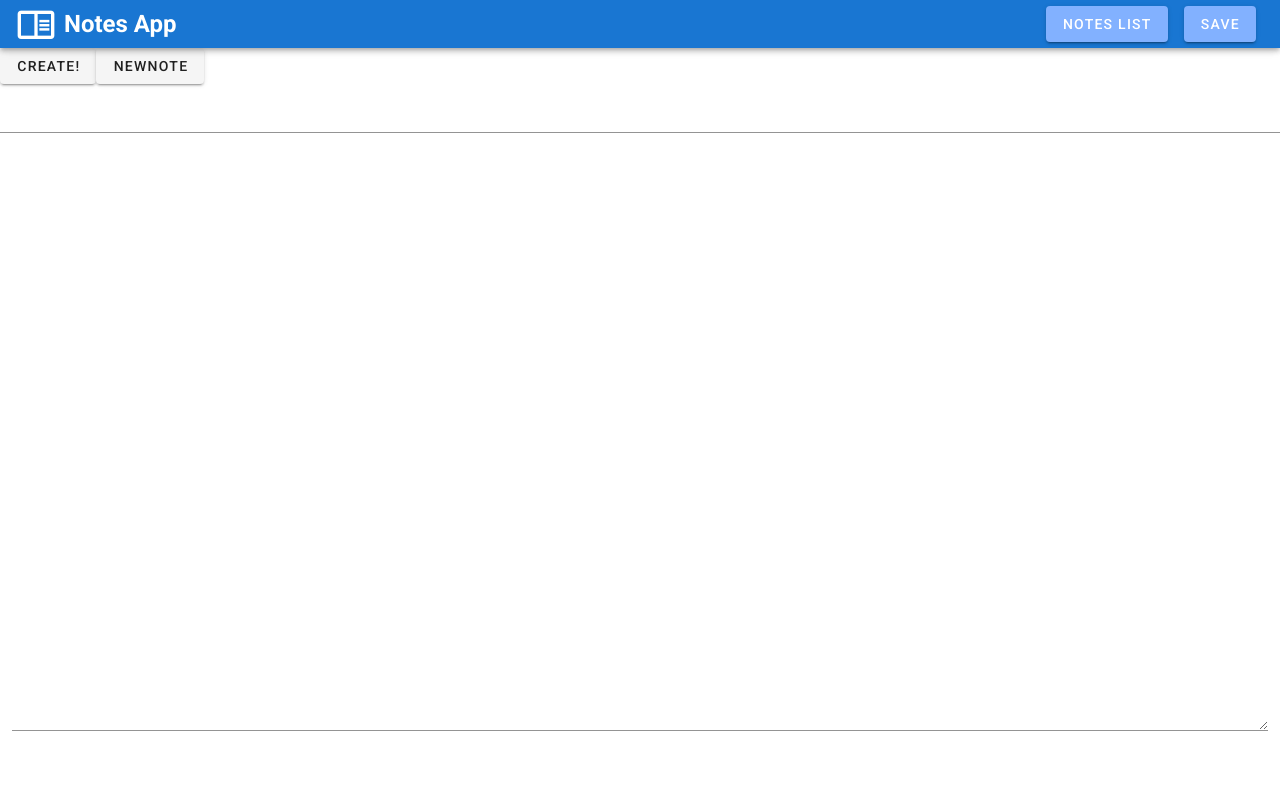
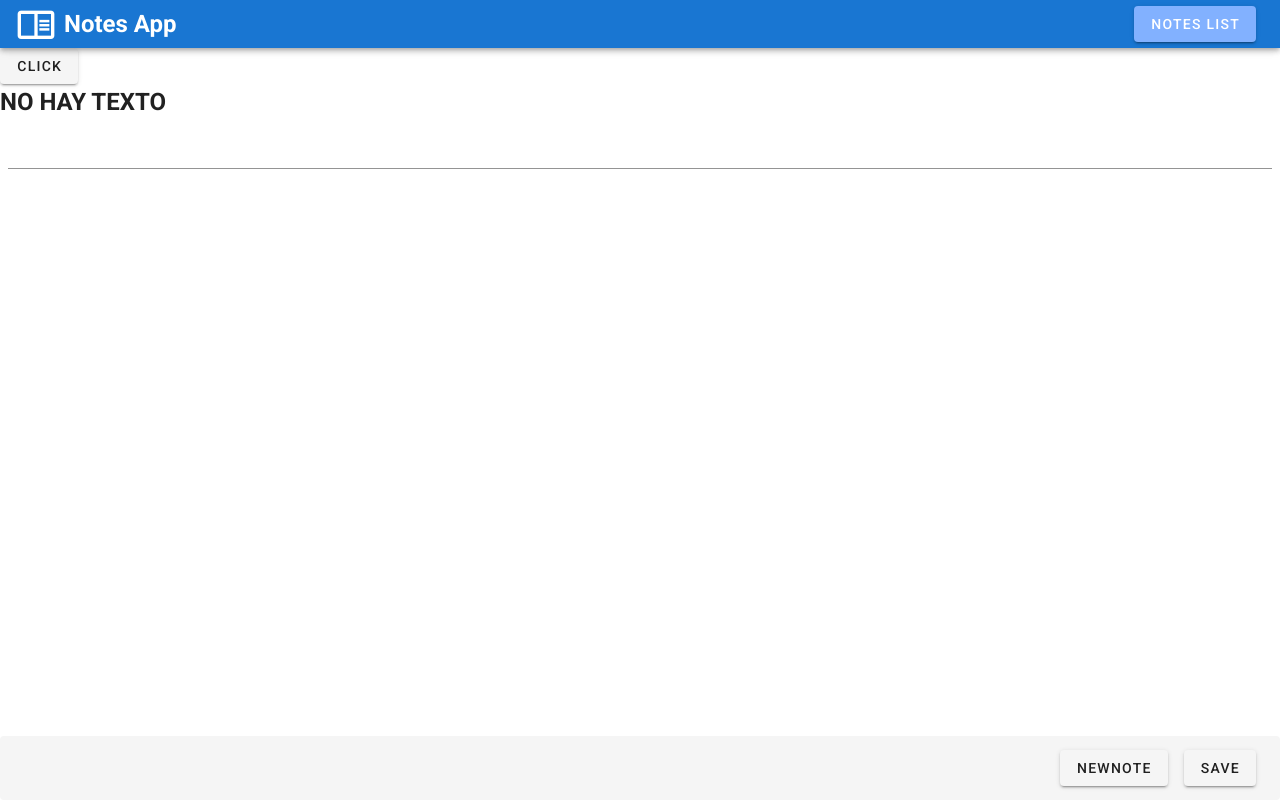
Before and after one commit to CamiloCaceres/NotesApp, a Vue app: page / in a window 1280 px wide. Built offline with nearby package versions, Linux system fonts and the light colour scheme; what vuefire would draw is missing.

Commit message:
backbone done

```diff
--- a/src/App.vue
+++ b/src/App.vue
@@ -7,18 +7,14 @@
       </div>
 
       <v-spacer> </v-spacer>
-      <div v-show="editor">
-        <v-btn class="ma-2" color="accent" v-on:click="editor = !editor">
+        <v-btn v-show="editor" class="ma-2" color="accent" v-on:click="editor = !editor">
           Notes List
         </v-btn>
-        <v-btn class="ma-2" color="accent"> Save </v-btn>
-      </div>
+      <v-btn v-show="!editor" v-on:click="editor = !editor" class="ma-2" color="accent"> Editor </v-btn>
     </v-app-bar>
 
     <v-main>
-      <h1 v-if="currentNoteId">
-        EL ID ES: {{ currentNoteId }} {{ currentNote }}
-      </h1>
+
 
       <transition>
         <div v-show="editor">
@@ -32,6 +28,7 @@
       <transition>
         <div v-show="!editor">
           <NoteList
+          @deleteNote="deleteNote($event)"
             @openEditor="editor = $event"
             @updateCurrentNote="setCurrentNote($event)"
             :notes="notes"
@@ -60,12 +57,22 @@ export default {
     editor: true,
     notes: [],
     currentNoteId: "",
-    currentNote: {},
+    currentNote: {
+
+    },
 
     //
   }),
 
   methods: {
+    deleteNote: function(id){
+      db.collection("Notes").doc(id).delete().then(() => {
+    console.log("Document successfully deleted!");
+}).catch((error) => {
+    console.error("Error removing document: ", error);
+});
+
+    },
     setCurrentNote: function (id) {
       this.currentNoteId = id;
       this.getCurrentNote(id);
--- a/src/components/Editor.vue
+++ b/src/components/Editor.vue
@@ -1,41 +1,82 @@
 <template>
   <div>
-    <h2>{{ newNoteId }}</h2>
-
-    <v-btn @click="create(currentNote)">CREATE! </v-btn>
-    <v-btn v-on:click='$emit("updateCurrentId", "")'> NewNote </v-btn>
-    <h2 v-if="error">YA EXISTE</h2>
-    <v-text-field v-model="currentNote.title"> </v-text-field>
-
+  <v-btn @click="checkText()"> click </v-btn>
+  <h2 v-if="!isText"> NO HAY TEXTO</h2>
+    <v-text-field
+    class="px-2"
+    v-model="currentNote.title"> </v-text-field>
+    <v-alert transition="scale-transition" v-if="alert" :type="alertType">
+      {{ alertText }}
+    </v-alert>
     <v-textarea
       v-model="currentNote.text"
-      class="pa-3"
+      class="px-3"
       name=""
       label=""
       rows="20"
     ></v-textarea>
+
+    <Footer
+      @updateCurrentId="$emit('updateCurrentId', '')"
+      @save="newNoteHandler()"
+    />
   </div>
 </template>
 
 <script>
+import Footer from "./Footer.vue";
+
 import { db, Timestamp } from "../db";
 
 export default {
+  components: {
+    Footer,
+  },
+
   props: ["currentNote", "currentNoteId"],
   data() {
     return {
       dbNotes: [],
       error: false,
       newNoteId: "",
-      };
+      isText: false,
+
+      //alert data:
+      alert: false,
+      alertType: "success",
+      alertText: "",
+    };
   },
 
   watch: {
     newNoteId: function () {
       this.$emit("updateCurrentId", this.newNoteId);
     },
+    alert: function () {
+      setTimeout(() => {
+        this.alert = false;
+      }, 2000);
+    },
   },
   methods: {
+    //pasar a newNoteHandler y poner un return a true o false
+    //borrar data: isText
+    checkText: function(){
+      if(this.currentNote.text == "" || !this.currentNote.text){
+        this.isText = false
+      }
+      else{
+        this.isText = true
+      }
+    },
+    newNoteHandler: function () {
+      if (this.currentNoteId == "") {
+        this.create();
+      } else {
+        this.updateNote();
+      }
+    },
+
     create: function () {
       if (this.currentNoteId == "") {
         db.collection("Notes")
@@ -50,11 +91,33 @@ export default {
           .catch((error) => {
             console.error("Error adding document: ", error);
           });
+        this.alert = true;
+        this.alertType = "success";
+        this.alertText = "Nota creada";
       } else {
-        this.error = true;
+        this.alert = true;
+        this.alertType = "error";
+        this.alertText = "Ya existe esta nota";
       }
     },
-
+    updateNote: function () {
+      db.collection("Notes")
+        .doc(this.currentNoteId)
+        .set({
+          title: this.currentNote.title,
+          text: this.currentNote.text,
+          created: this.currentNote.created,
+          updated: Timestamp.now(),
+        })
+        .then(() => {
+          this.alert = true;
+          this.alertType = "success";
+          this.alertText = "Nota Actualizada";
+        })
+        .catch((error) => {
+          console.error("Error writing document: ", error);
+        });
+    },
   },
   firestore: {
     dbNotes: db.collection("Notes"),
--- /dev/null
+++ b/src/components/Footer.vue
@@ -0,0 +1,23 @@
+
+  <template>
+  <v-card >
+    <v-footer
+    fixed
+    >
+       <v-spacer></v-spacer>
+
+    <v-btn class="ma-2" @click='$emit("updateCurrentId")'> NewNote </v-btn>
+    <v-btn class="ma-2" @click='$emit("save")'> Save </v-btn>
+
+    </v-footer>
+
+  </v-card>
+</template>
+
+
+<script>
+export default {};
+</script>
+
+<style>
+</style>
--- a/src/components/NoteList.vue
+++ b/src/components/NoteList.vue
@@ -1,17 +1,16 @@
 <template>
   <div>
-    <v-main>
+    <v-main color="grey">
       <v-container>
-        <h2>Read</h2>
-
+        <h2>Notes</h2>
 
         <!-- LIST -->
         <v-list two-line>
-          <v-list-item-group >
+          <v-list-item-group>
             <template v-for="(note, index) in notes">
-              <v-list-item :key="note.id" v-on:click="handler(note)">
-                <template>
-                  <v-list-item-content>
+              <v-list-item :key="note.id" >
+                <template >
+                  <v-list-item-content @click="handler(note)">
                     <v-list-item-title v-text="note.title"></v-list-item-title>
 
                     <v-list-item-subtitle
@@ -29,6 +28,13 @@
                     </v-list-item-action-text>
                   </v-list-item-action>
                 </template>
+                <v-list-item-action>
+                  <v-btn
+                  @click="$emit('deleteNote', note.id)"
+                   icon>
+                    <v-icon color="grey lighten-1">mdi-delete </v-icon>
+                  </v-btn>
+                </v-list-item-action>
               </v-list-item>
 
               <v-divider
@@ -45,9 +51,6 @@
 </template>
 
 <script>
-
-//import Read from "./Read.vue"
-
 export default {
   props: ["notes"],
 
@@ -76,6 +79,3 @@ export default {
   },
 };
 </script>
-
-<style>
-</style>
```
Also changed, not shown: todos.txt.
